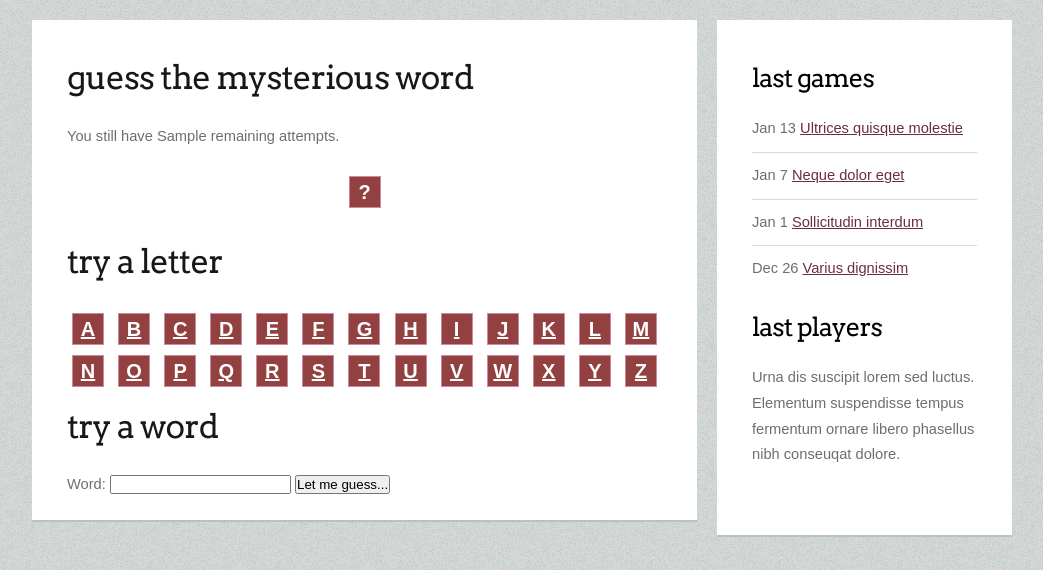
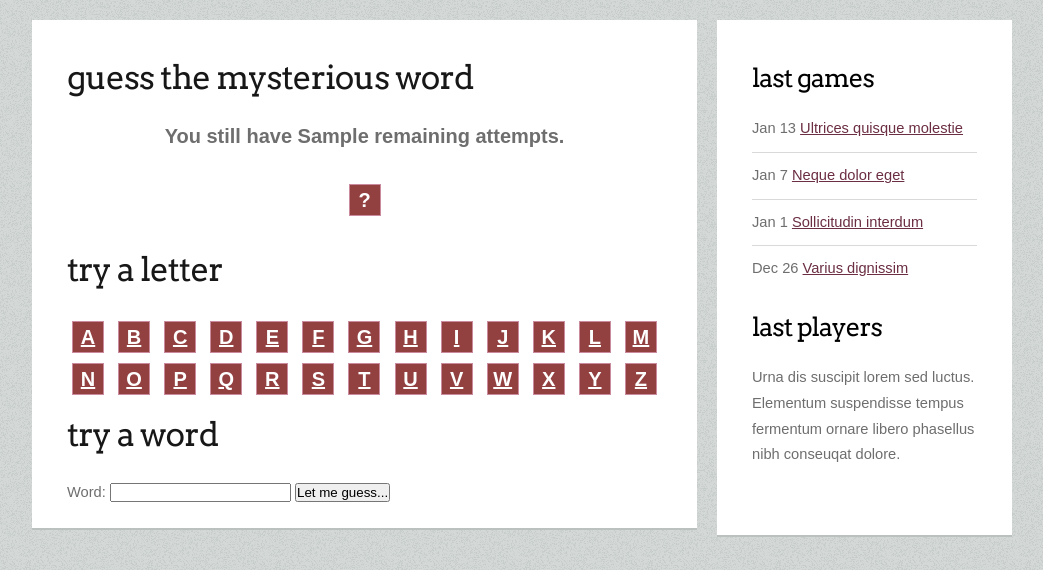
Before and after one commit to jaymecd/HangmanGame, a PHP site: template src/Game/Bundle/HangmanBundle/Resources/views/Game/index.html.twig in a window 1280 px wide. Shown: the part 185-755 px from the top of the page, without its empty margins (118-1161 px from the left). Run offline with PHP 8.4, Linux system fonts and the light colour scheme; the template is opened without the code that fills it: most values are stand-ins (such as "Sample title", 1, 10 or a date in 2020); some libraries are stand-ins or nearby versions.

Commit message:
[HangmanBundle] added some css styles.

```diff
--- a/src/Game/Bundle/HangmanBundle/Resources/public/css/style.css
+++ b/src/Game/Bundle/HangmanBundle/Resources/public/css/style.css
@@ -261,6 +261,12 @@ ul h4 {
     position: relative;
 }
 
+#page .attempts {
+    font-weight: bold;
+    text-align: center;
+    font-size: 20px;
+}
+
 #page .word_letters {
     text-align: center;
     height: 30px;
--- a/src/Game/Bundle/HangmanBundle/Resources/views/Game/index.html.twig
+++ b/src/Game/Bundle/HangmanBundle/Resources/views/Game/index.html.twig
@@ -10,7 +10,7 @@
 
     <h2>Guess the mysterious word</h2>
 
-        <p>
+        <p class="attempts">
             You still have {{ game.remainingAttempts }} remaining attempts.
         </p>
 
```
